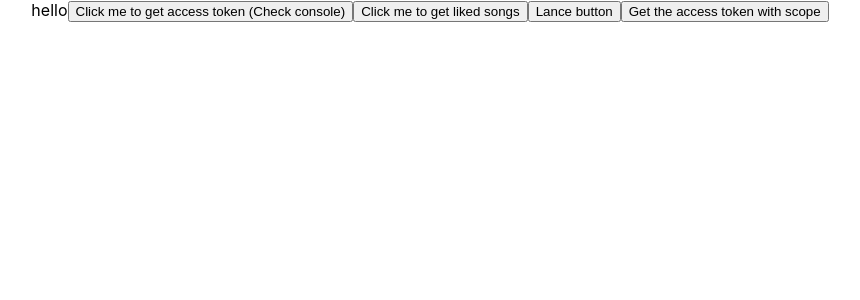
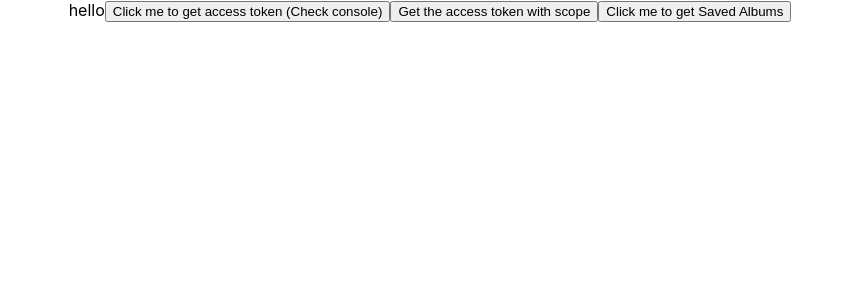
Before and after one commit to adityasoni2019/spotify, a React (Create React App) app: page / in a window 1280 px wide. Shown: the top 300 px of the page, without its empty margins (210-1070 px from the left). Built offline with nearby package versions, Linux system fonts and the light colour scheme.

Commit message:
clean code

```diff
--- a/src/App.js
+++ b/src/App.js
@@ -2,7 +2,6 @@ import './App.css';
 // import Callback from './Components/Callback';
 import GetAccessTokenComponent from './Components/GetAccessTokenComponent';
 import GetLikedSongsComponent from './Components/GetLikedSongsComponent';
-import Lance from './Components/Lance';
 import AuthorizationPage from './Components/AuthorizationPage';
 
 function App() {
@@ -11,9 +10,8 @@ function App() {
       hello
 
       <GetAccessTokenComponent/>
+      <AuthorizationPage/>
       <GetLikedSongsComponent/>
-      <Lance/>
-      <AuthorizationPage/>
     </div>
   );
 }
--- a/src/Components/GetLikedSongsComponent.js
+++ b/src/Components/GetLikedSongsComponent.js
@@ -7,7 +7,7 @@ function GetLikedSongsComponent() {
     const [data, setData] = useState([]);
 
     useEffect(() => {
-        console.log("these are the liked songs:", data);
+        console.log("these are the saved albums:", data);
     }, [data]);
 
     function fetchData() {
@@ -37,7 +37,7 @@ function GetLikedSongsComponent() {
 
     return (
         <>
-            <button onClick={fetchData}>Click me to get liked songs</button>
+            <button onClick={fetchData}>Click me to get Saved Albums</button>
         </>
     )
 }
--- a/src/Components/Lance.js
+++ b/src/Components/Lance.js
@@ -1,59 +1,41 @@
-// so, we know that this is working.
-import React from "react";
-import { useState, useEffect } from "react";
-import { accessToken } from "../utils";
-function Lance() {
-    //
-    const [data, setData] = useState([]);
+// // so, we know that this is working.
+// import React from "react";
+// import { useState, useEffect } from "react";
+// import { accessToken } from "../utils";
+// function Lance() {
+//     //
+//     const [data, setData] = useState([]);
 
-    useEffect(() => {
-        // console.log("");
-        console.log("this is the data coming from the lance button", data);
+//     useEffect(() => {
+//         // console.log("");
+//         console.log("this is the data coming from the lance button", data);
 
-    }, [data]);
+//     }, [data]);
 
-    function fetchData() {
-        fetch('https://api.spotify.com/v1/me/albums/', {
-        // fetch('https://api.spotify.com/v1/albums/4aawyAB9vmqN3uQ7FjRGTy/tracks', {
-            method: 'GET',
-            headers: {
-                // 'Content-Type': 'application/x-www-form-urlencoded',
-                'Authorization': `Bearer ${accessToken}`,
-            },
-            // body: `grant_type=client_credentials&client_id=${clientID}&client_secret=${clientSecret}&scope=user-library-read`,
-        })
-            .then(response => response.json())
-            .then(data => {
-                setData(data);
-            })
-            .catch(error => {
-                console.error('Error:', error);
-            });
-    }
+//     function fetchData() {
+//         fetch('https://api.spotify.com/v1/me/albums/', {
+//         // fetch('https://api.spotify.com/v1/albums/4aawyAB9vmqN3uQ7FjRGTy/tracks', {
+//             method: 'GET',
+//             headers: {
+//                 // 'Content-Type': 'application/x-www-form-urlencoded',
+//                 'Authorization': `Bearer ${accessToken}`,
+//             },
+//             // body: `grant_type=client_credentials&client_id=${clientID}&client_secret=${clientSecret}&scope=user-library-read`,
+//         })
+//             .then(response => response.json())
+//             .then(data => {
+//                 setData(data);
+//             })
+//             .catch(error => {
+//                 console.error('Error:', error);
+//             });
+//     }
 
-    return (
-        <>
-            <button onClick={fetchData}>Lance button</button>
-        </>
-    )
-}
+//     return (
+//         <>
+//             <button onClick={fetchData}>Lance button</button>
+//         </>
+//     )
+// }
 
-export default Lance;
-
-
-/*
-
-
-const clientId = 'YOUR_CLIENT_ID'; // Replace with your Spotify Developer App's Client ID
-const redirectUri = 'YOUR_REDIRECT_URI'; // Replace with your redirect URI
-
-// Define the scopes yoƒu want to request (space-separated)
-const scopes = 'user-library-read user-read-email user-read-private';
-
-// Spotify authorization URL with multiple scopes
-const authorizationUrl = `https://accounts.spotify.com/authorize?client_id=${clientId}&redirect_uri=${encodeURIComponent(redirectUri)}&scope=${encodeURIComponent(scopes)}&response_type=token`;
-
-// Redirect the user to the Spotify authorization URL
-window.location.href = authorizationUrl;
-
-*/
+// export default Lance;
```
